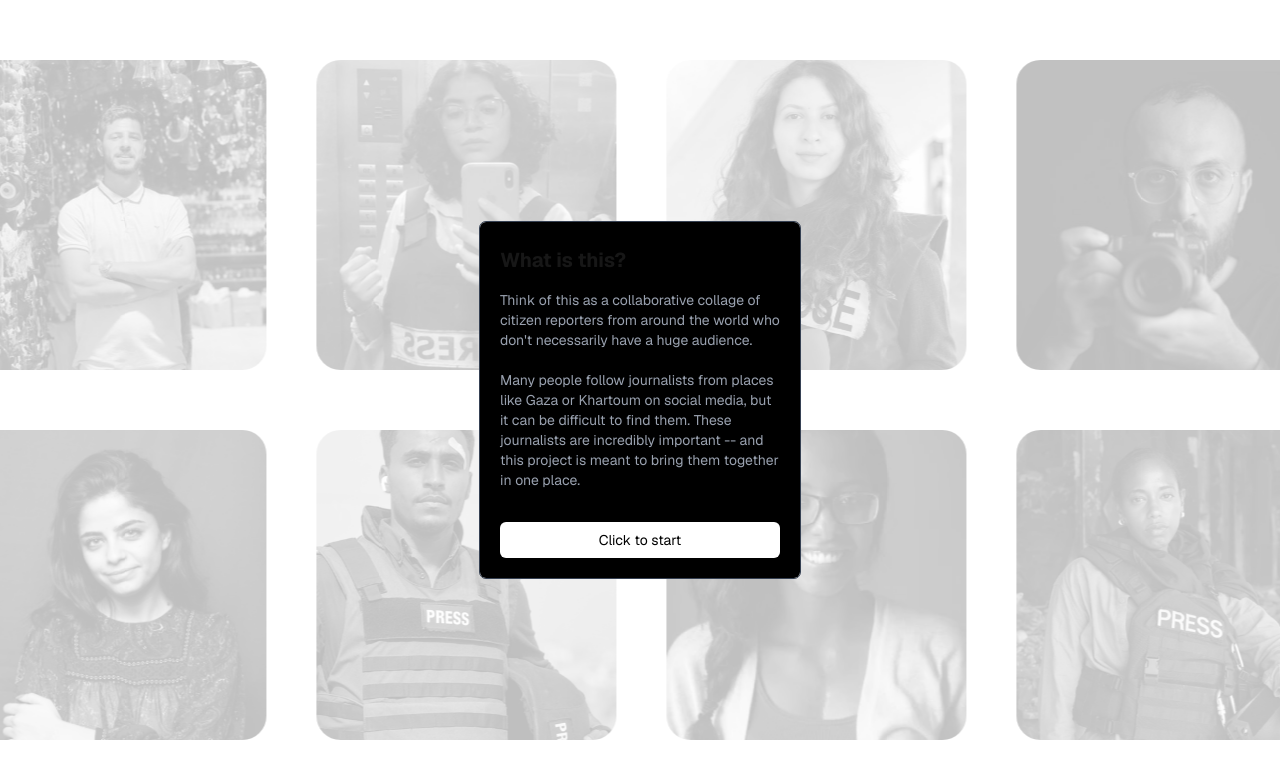
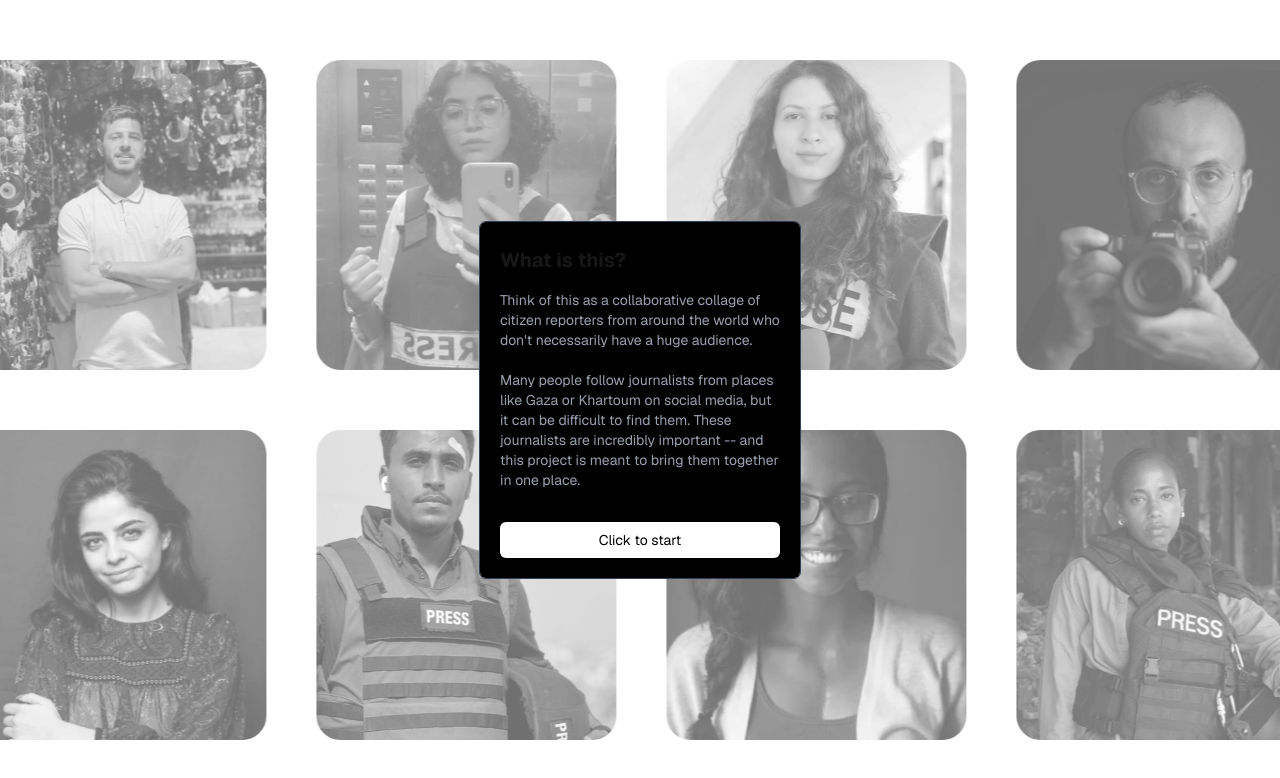
Before and after one commit to weekly-gazette/website, a Next.js app: page /discover in a window 1280 px wide. Shown: the top 778 px of the page. Built offline with nearby package versions, Linux system fonts and the light colour scheme.

Commit message:
Fix opacity
Signed-off-by: ssudler <ssudler21@gmail.com>

```diff
--- a/app/discover/page.js
+++ b/app/discover/page.js
@@ -10,7 +10,7 @@ export default function Page() {
                     {journalists.slice(0, 10).map((journalist) => (
                         <Image
                             rounded
-                            className="grayscale opacity-50 relative w-[300px] h-full"
+                            className="grayscale opacity-75 relative w-[300px] h-full"
                             src={journalist.image}
                             key={journalist.name}
                             alt={journalist.name}
@@ -21,7 +21,7 @@ export default function Page() {
                     {journalists.slice(0, 10).map((journalist) => (
                         <Image
                             rounded
-                            className="grayscale opacity-50 relative w-[300px] h-full"
+                            className="grayscale opacity-75 relative w-[300px] h-full"
                             src={journalist.image}
                             key={journalist.name}
                             alt={journalist.name}
```
